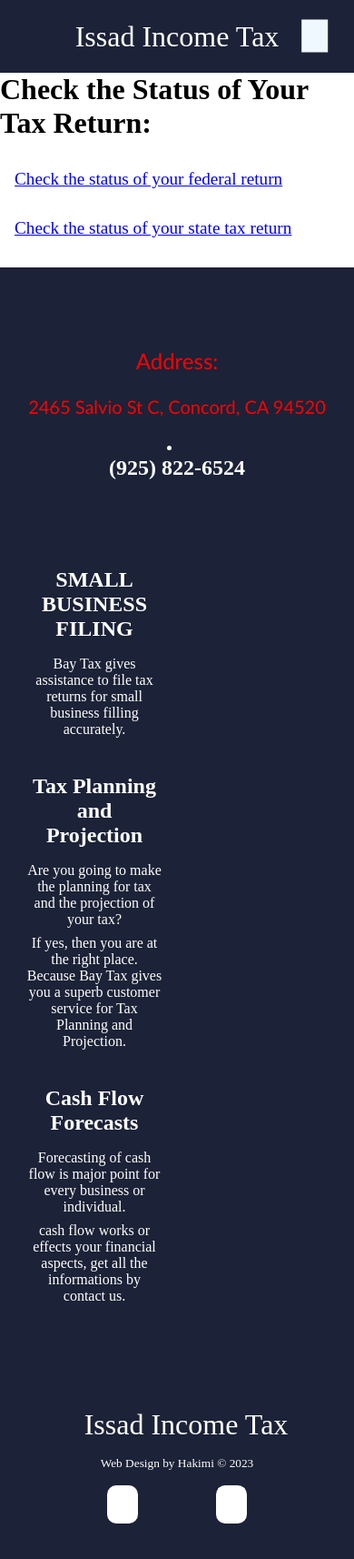
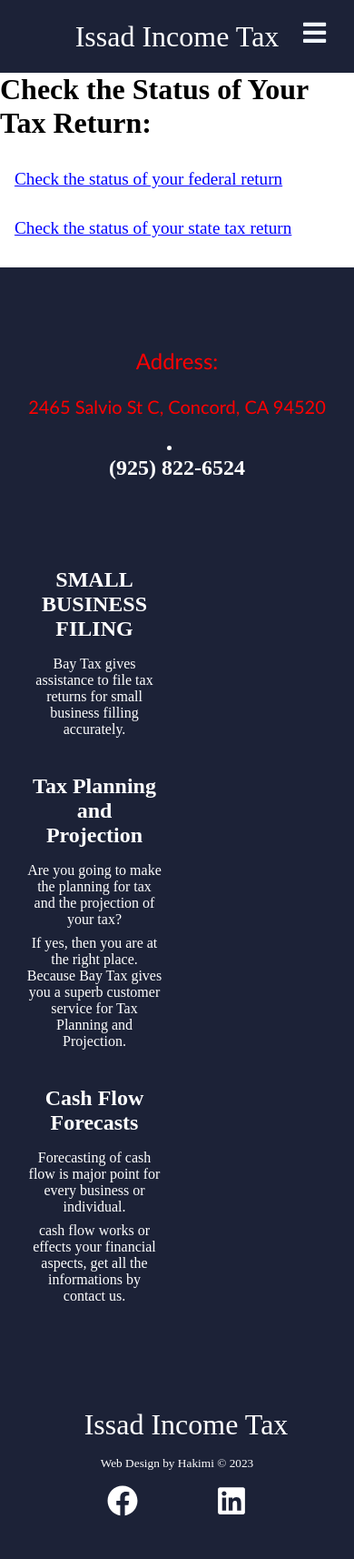
Before and after one commit to mike-hakimi/IssadIncomeTax, a React (Create React App) app: page /forms in a window 390 px wide. Shown: the top 1714 px of the page at 91% size. Built offline with nearby package versions, Linux system fonts and the light colour scheme.

Commit message:
changed some colors

```diff
--- a/src/StyleComponents/Footer.css
+++ b/src/StyleComponents/Footer.css
@@ -97,7 +97,7 @@
   .social-icon-link {
     color: #fff;
     font-size: 34px;
-    background-color: #fff;
+    /* background-color: #fff; */
     margin: 0 auto;
     border-radius: 10px;
   }
--- a/src/StyleComponents/Navbar.css
+++ b/src/StyleComponents/Navbar.css
@@ -13,6 +13,7 @@
   html {
     scroll-behavior: smooth;
   }
+
   .navbar-container {
     display: flex;
     justify-content: space-between;
@@ -44,6 +45,7 @@
 
   .navbar-icon {
     margin-right: 0.5rem;
+
   }
 
   .nav-menu {
@@ -144,7 +146,7 @@
       font-size: 1.8rem;
       cursor: pointer;
       color: aliceblue;
-      background-color: aliceblue;
+      /* background-color: aliceblue; */
     }
 
     .fa-times {
```
